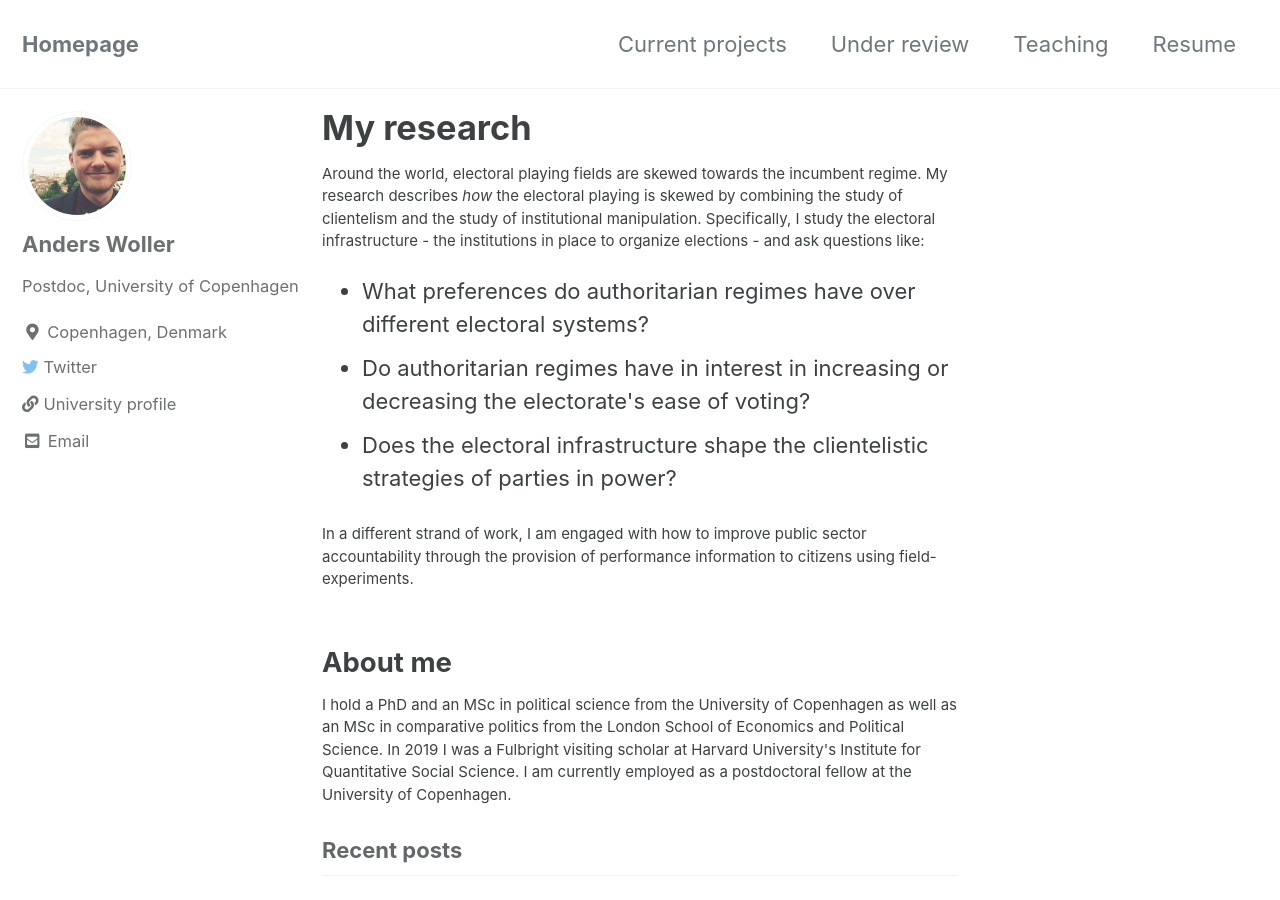
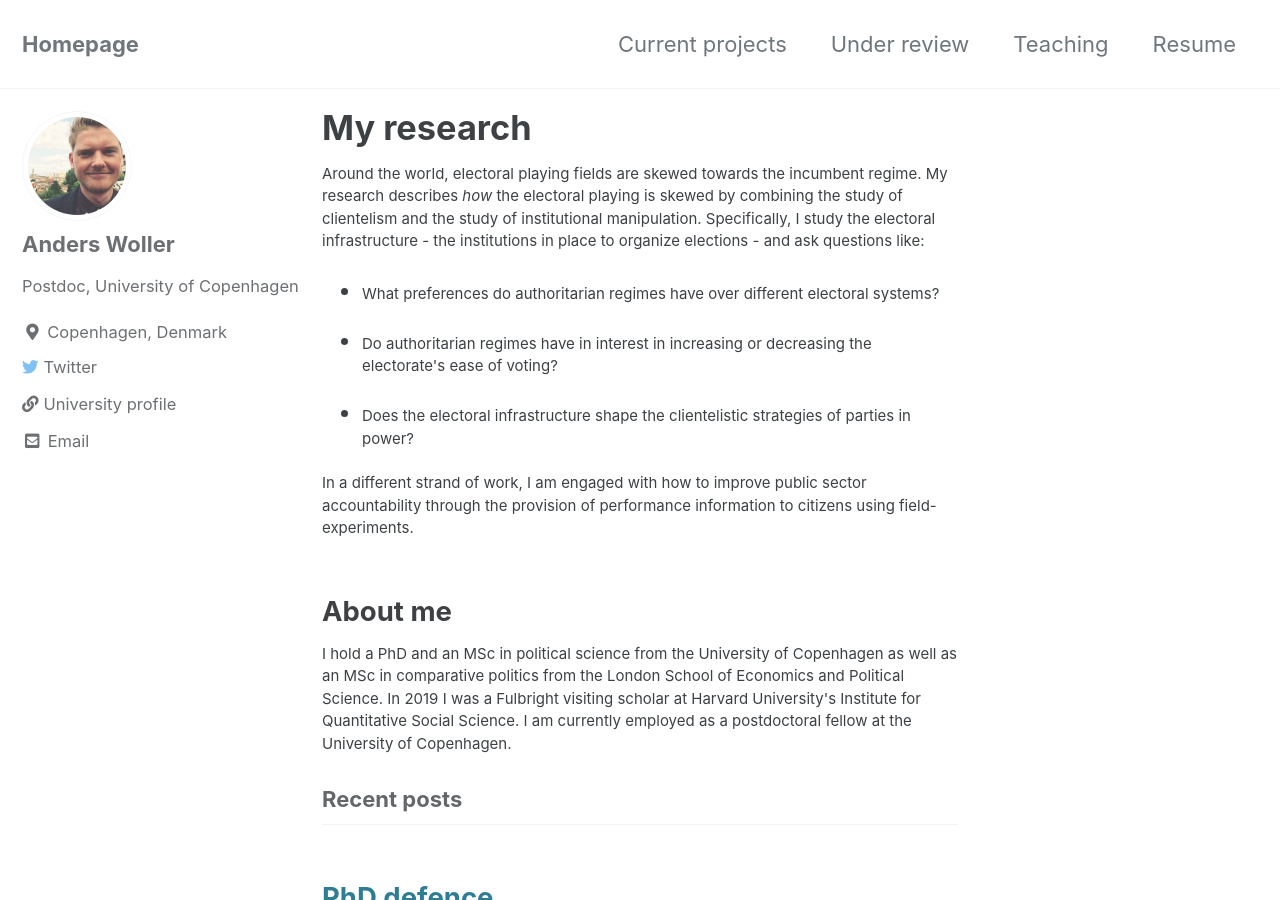
Before and after one commit to AndersWoller/AndersWoller.github.io, a Jekyll site: the page built from index.html, in a window 1280 px wide and 900 px high. Built offline with Jekyll 4.4.1, drawn with Linux system fonts in a browser that asks for light colours; cached includes are drawn as plain includes; the list of posts is cut into pages by our own code.

Commit message:
Update index.html

```diff
--- a/index.html
+++ b/index.html
@@ -9,13 +9,11 @@
   Specifically, I study the electoral infrastructure - the institutions in place to organize elections - and ask questions like:</p>
 
 <ul>
-  <p style="font-size:15px">
-  <li> What preferences do authoritarian regimes have over different electoral systems?</li>
-  <li> Do authoritarian regimes have in interest in increasing or decreasing the electorate's ease of voting?</li>
-  <li> Does the electoral infrastructure shape the clientelistic strategies of parties in power?</li>
-  </p>
+  <li> <p style="font-size:15px"> What preferences do authoritarian regimes have over different electoral systems? </p></li>
+  <li> <p style="font-size:15px"> Do authoritarian regimes have in interest in increasing or decreasing the electorate's ease of voting?</p></li>
+  <li> <p style="font-size:15px"> Does the electoral infrastructure shape the clientelistic strategies of parties in power?</p></li>
 </ul>
-  <p style="font-size:15px">  In a different strand of work, I am engaged with how to improve public sector accountability through the provision of performance
+  <p style="font-size:15px"> In a different strand of work, I am engaged with how to improve public sector accountability through the provision of performance
   information to citizens using field-experiments.</p>
 
 <h2> About me </h2>
```
